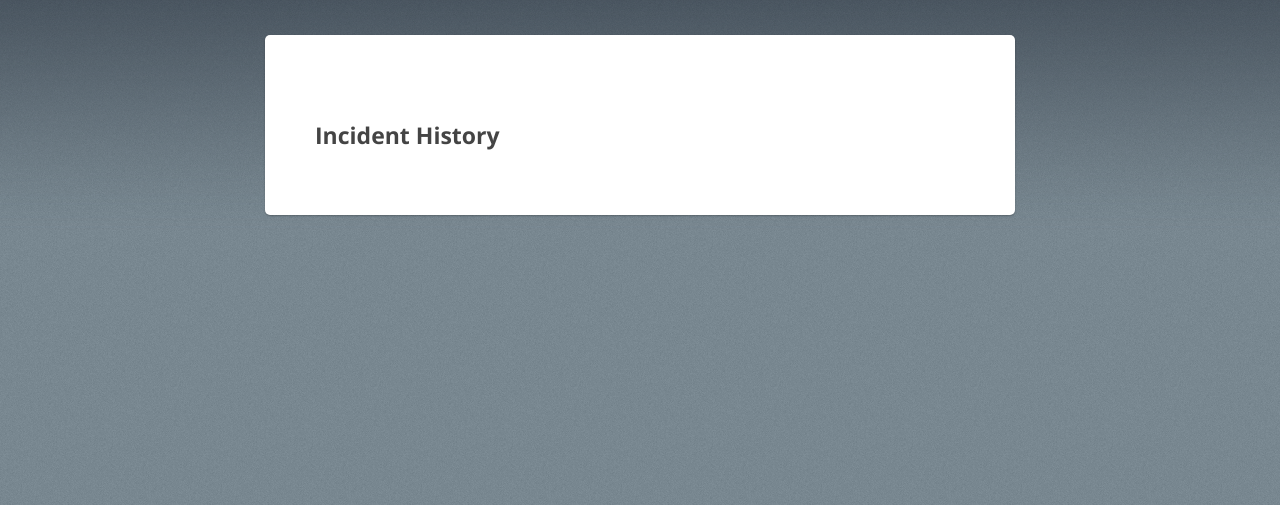
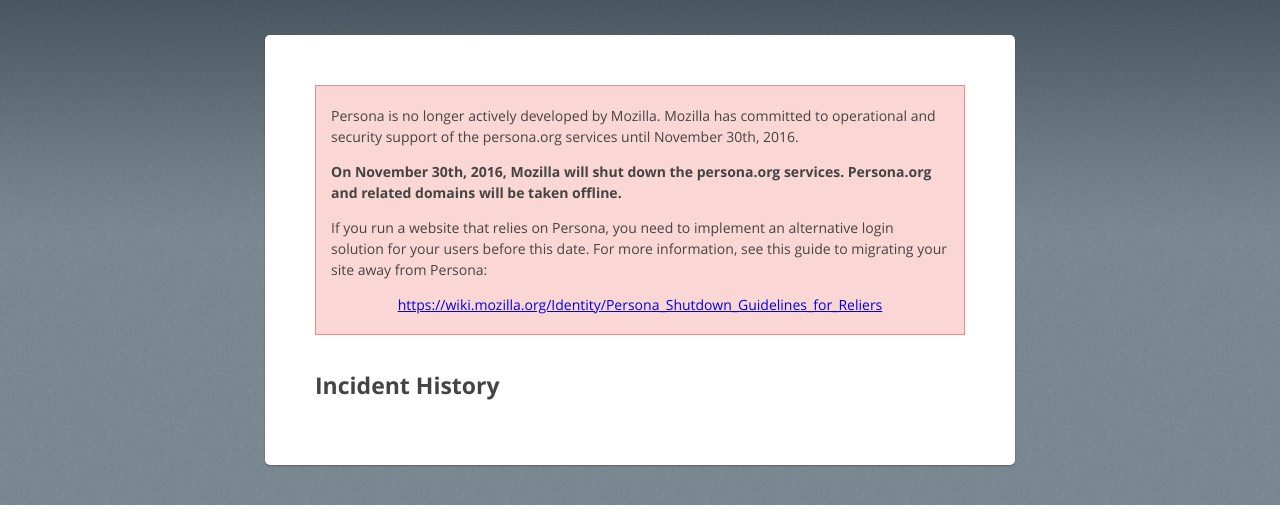
Before and after one commit to mozilla/status.persona.org, a website: page html/index.html in a window 1280 px wide. Shown: the part 103-608 px from the top of the page. Drawn offline with Linux system fonts and the light colour scheme; no server answers.

Commit message:
Add notice about decomissioning of persona.org

```diff
--- a/html/index.html
+++ b/html/index.html
@@ -16,6 +16,17 @@
     <h1 class="subtitle">System Status</h1>
   </header>
   <div id="content">
+
+    <div class="notice">
+<p>Persona is no longer actively developed by Mozilla. Mozilla has committed to operational and security support of the persona.org services until November 30th, 2016.</p>
+
+<p class="summary">On November 30th, 2016, Mozilla will shut down the persona.org services. Persona.org and related domains will be taken offline.</p>
+
+<p>If you run a website that relies on Persona, you need to implement an alternative login solution for your users before this date.  For more information, see this guide to migrating your site away from Persona:</p>
+
+<p class="link"><a href="https://wiki.mozilla.org/Identity/Persona_Shutdown_Guidelines_for_Reliers">https://wiki.mozilla.org/Identity/Persona_Shutdown_Guidelines_for_Reliers</a></p>
+    </div>
+
     <section id="right_now">
       <div class="sad">
         <div class="overview">
@@ -27,7 +38,7 @@
       </div>
       <div class="happy">
         <div class="overview">
-          Persona is <span class="status">up and running</span>!
+          Persona is <span class="status">up and running</span>.
         </div>
       </div>
     </section>
--- a/html/style.css
+++ b/html/style.css
@@ -95,6 +95,24 @@
 
 #right_now .timespan {
     font-style: italic;
+}
+
+#content .notice {
+    text-align: left;
+    background: #fad7d4;
+    border: 1px solid #f08a81;
+    padding: 5px;
+    padding-left: 15px;
+    padding-right: 15px;
+    margin-bottom: 30px;
+}
+
+#content .notice p.summary {
+    font-weight: bold;
+}
+
+#content .notice p.link {
+    text-align: center;
 }
 
 #history {
```
